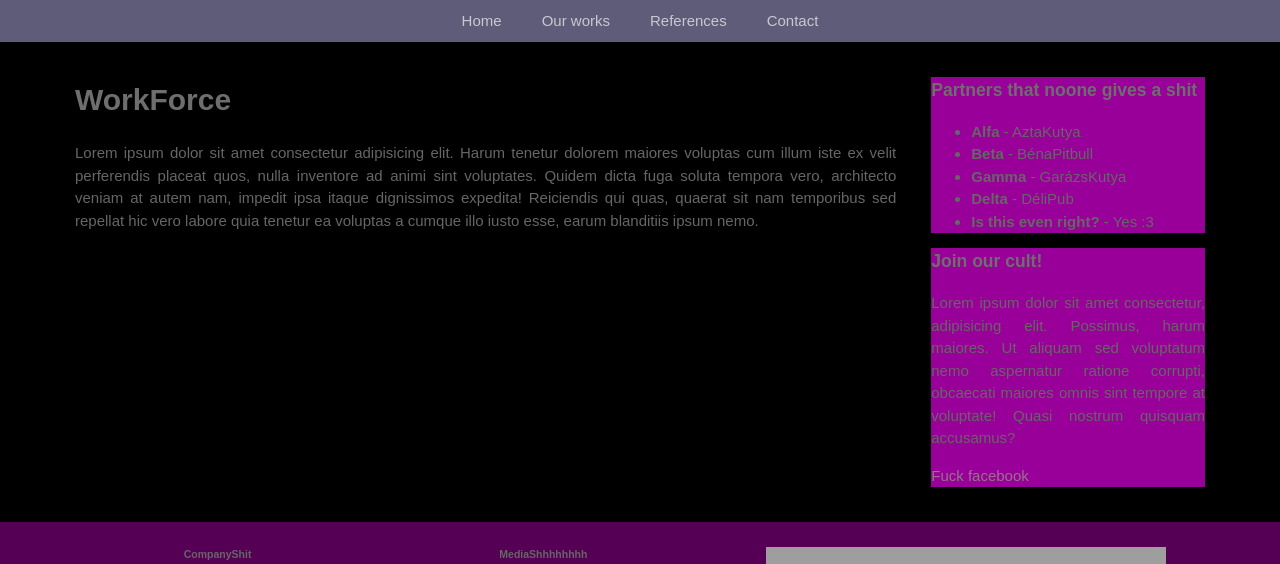
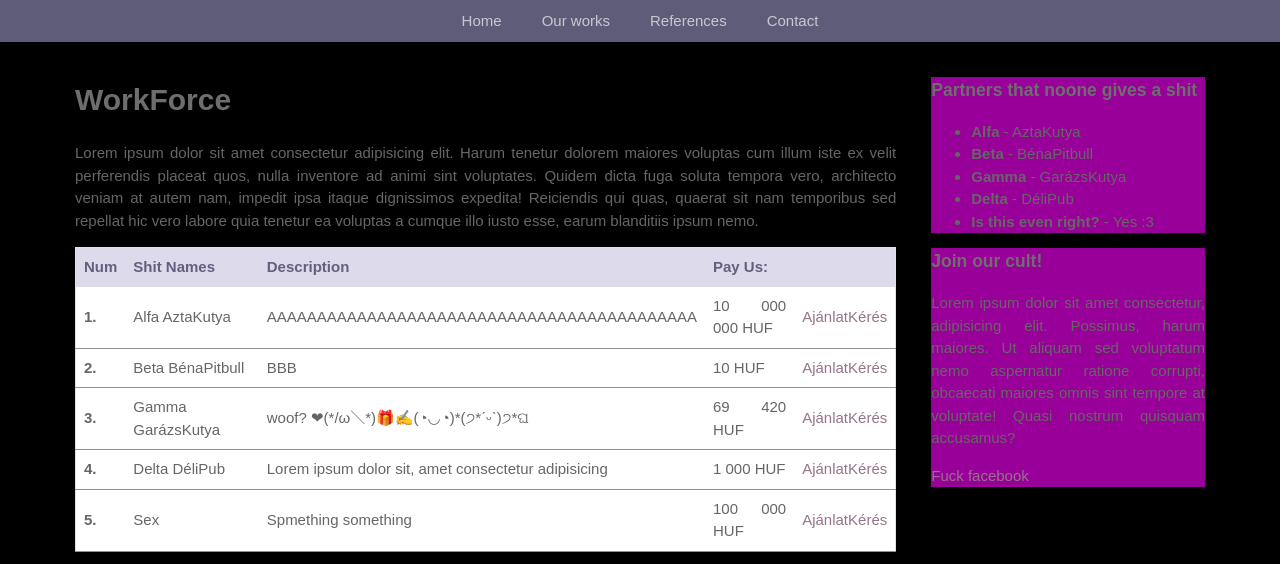
Before and after one commit to DiamondCoder02/Uni_Webprograming_2023, a PHP site: page /workforce.html in a window 1280 px wide. Shown: the part 427-991 px from the top of the page. Run offline with PHP 8.4, Linux system fonts and the light colour scheme; grey boxes are pictures that could not be loaded.

Commit message:
mmmmmmmmmm

```diff
--- a/Lesson5/src/semen.css
+++ b/Lesson5/src/semen.css
@@ -127,3 +127,44 @@ a:hover {
 	background-color: rgba(255, 255, 255, 0.8);
 	text-decoration: none;
 }
+
+/* artickle your balls */
+article .gayShit {
+	font-weight: bold;
+	color: #999
+}
+
+article img {
+	max-width: 100%;
+	margin-bottom: 15px;
+}
+
+article section {
+	border: 1px solid #666;
+	padding: 10px;
+}
+
+/* workForce */
+table {
+	border: 1px solid yellow;
+	background-color: #fff;
+	border-collapse: collapse;
+}
+
+thead {
+	background-color: #dcdaeb;
+	color: #635f7e;
+}
+
+th, td {
+	padding: 8px;
+}
+
+tbody tr {
+	border-bottom: 1px solid #919191;
+	transition: 0.3s;
+}
+
+tbody tr :hover {
+	background-color: #f5f5f5;
+}
--- a/Lesson5/src/workforce.html
+++ b/Lesson5/src/workforce.html
@@ -42,6 +42,55 @@
 				soluta tempora vero, architecto veniam at autem nam, impedit ipsa itaque dignissimos expedita!
 				Reiciendis qui quas, quaerat sit nam temporibus sed repellat hic vero labore quia tenetur ea voluptas a
 				cumque illo iusto esse, earum blanditiis ipsum nemo. </p>
+
+			<table>
+				<thead>
+					<tr>
+						<th>Num</th>
+						<th>Shit Names</th>
+						<th>Description</th>
+						<th>Pay Us:</th>
+						<th> </th>
+					</tr>
+				</thead>
+				<tbody>
+					<tr>
+						<th>1.</th>
+						<td>Alfa AztaKutya</td>
+						<td>AAAAAAAAAAAAAAAAAAAAAAAAAAAAAAAAAAAAAAAAAAA</td>
+						<td>10 000 000 HUF</td>
+						<td><a href="contact.html">AjánlatKérés</a></td>
+					</tr>
+					<tr>
+						<th>2.</th>
+						<td>Beta BénaPitbull</td>
+						<td>BBB</td>
+						<td>10 HUF</td>
+						<td><a href="contact.html">AjánlatKérés</a></td>
+					</tr>
+					<tr>
+						<th>3.</th>
+						<td>Gamma GarázsKutya</td>
+						<td>woof? ❤(*/ω＼*)🎁✍(◔◡◔)*(੭*ˊᵕˋ)੭*ଘ</td>
+						<td>69 420 HUF</td>
+						<td><a href="contact.html">AjánlatKérés</a></td>
+					</tr>
+					<tr>
+						<th>4.</th>
+						<td>Delta DéliPub</td>
+						<td>Lorem ipsum dolor sit, amet consectetur adipisicing</td>
+						<td>1 000 HUF</td>
+						<td><a href="contact.html">AjánlatKérés</a></td>
+					</tr>
+					<tr>
+						<th>5.</th>
+						<td>Sex</td>
+						<td>Spmething something</td>
+						<td>100 000 HUF</td>
+						<td><a href="contact.html">AjánlatKérés</a></td>
+					</tr>
+				</tbody>
+			</table>
 		</main>
 
 		<aside>
```
Also changed, not shown: Lesson5/src/index.html (+6 -1 lines).
